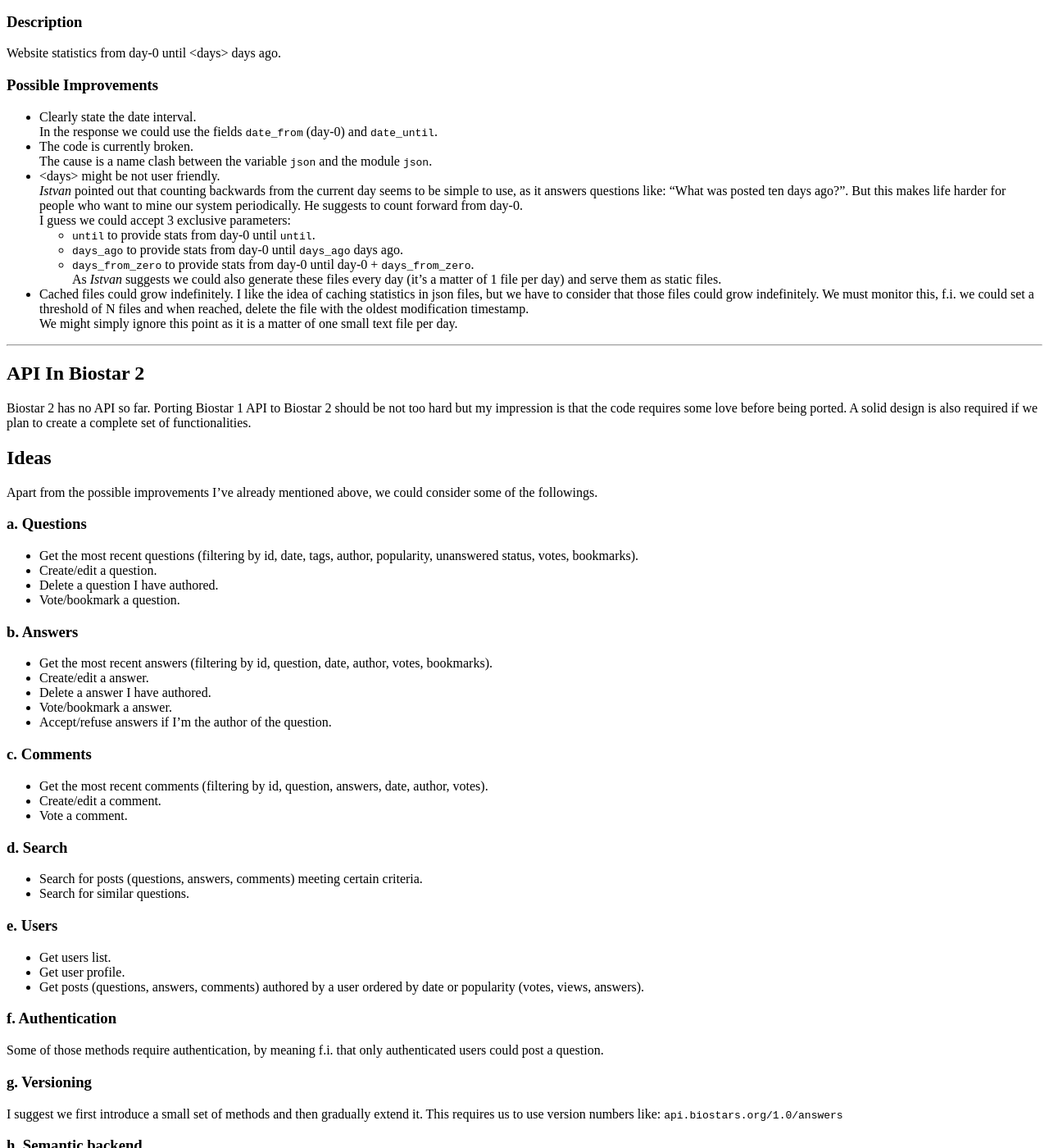
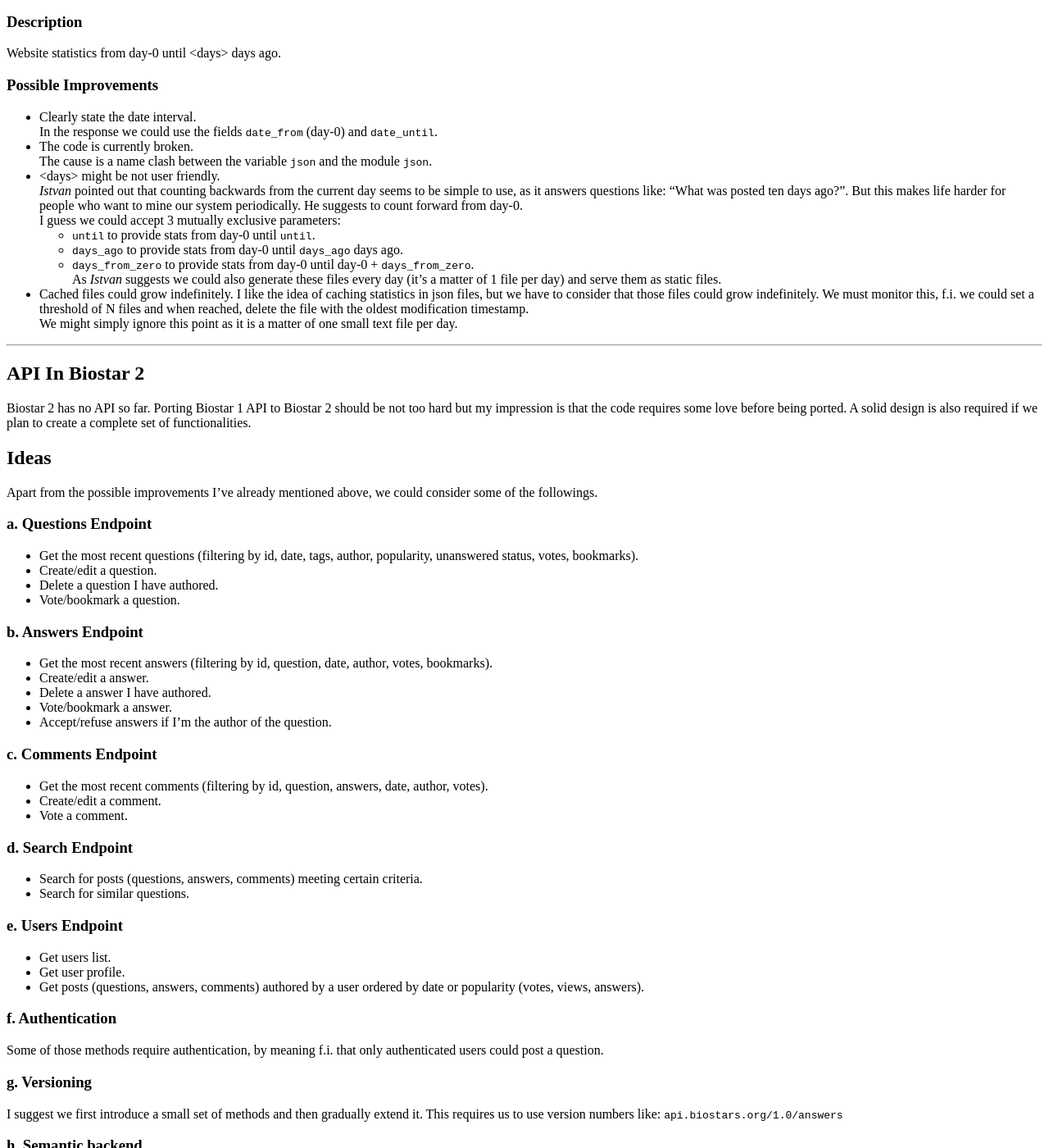
Before and after one commit to nimiq/my-summer-of-code, a Jekyll site: the page built from _posts/2014-05-13-api-sketch.md, in a window 1280 px wide and 1400 px high, scrolled down 3930 px. Shown: the whole window at 82% size. Built offline with Jekyll 4.4.1, drawn with Linux system fonts in a browser that asks for light colours; nearby versions of some CDN libraries; comment, search, counter and statistics services are not loaded; some of the changed text lies outside the part shown.

Commit message:
Update API Sketch

```diff
--- a/_posts/2014-05-13-api-sketch.md
+++ b/_posts/2014-05-13-api-sketch.md
@@ -38,11 +38,11 @@
     - [Possible Improvements](#possible-improvements-1)
 - [API In Biostar 2](#api-in-biostar-2)
   - [Ideas](#ideas)
-    - [a. Questions](#a-questions)
-    - [b. Answers](#b-answers)
-    - [c. Comments](#c-comments)
-    - [d. Search](#d-search)
-    - [e. Users](#e-users)
+    - [a. Questions Endpoint](#a-questions-endpoint)
+    - [b. Answers Endpoint](#b-answers-endpoint)
+    - [c. Comments Endpoint](#c-comments-endpoint)
+    - [d. Search Endpoint](#d-search-endpoint)
+    - [e. Users Endpoint](#e-users-endpoint)
     - [f. Authentication](#f-authentication)
     - [g. Versioning](#g-versioning)
     - [h. Semantic backend](#h-semantic-backend)
@@ -168,7 +168,7 @@
 The cause is a name clash between the variable `json` and the module `json`.
 - \<days\> might be not user friendly.
 *Istvan* pointed out that counting backwards from the current day seems to be simple to use, as it answers questions like: "What was posted ten days ago?". But this makes life harder for people who want to mine our system periodically. He suggests to count forward from day-0.
-I guess we could accept 3 exclusive parameters:
+I guess we could accept 3 mutually exclusive parameters:
     - `until` to provide stats from day-0 until `until`.
     - `days_ago` to provide stats from day-0 until `days_ago` days ago.
     - `days_from_zero` to provide stats from day-0 until day-0 + `days_from_zero`.
@@ -189,29 +189,29 @@
 
 Apart from the possible improvements I've already mentioned above, we could consider some of the followings.
 
-### a. Questions
+### a. Questions Endpoint
 - Get the most recent questions (filtering by id, date, tags, author, popularity, unanswered status, votes, bookmarks).
 - Create/edit a question.
 - Delete a question I have authored.
 - Vote/bookmark a question.
 
-### b. Answers
+### b. Answers Endpoint
 - Get the most recent answers (filtering by id, question, date, author, votes, bookmarks).
 - Create/edit a answer.
 - Delete a answer I have authored.
 - Vote/bookmark a answer.
 - Accept/refuse answers if I'm the author of the question.
 
-### c. Comments
+### c. Comments Endpoint
 - Get the most recent comments (filtering by id, question, answers, date, author, votes).
 - Create/edit a comment.
 - Vote a comment.
 
-### d. Search
+### d. Search Endpoint
 - Search for posts (questions, answers, comments) meeting certain criteria.
 - Search for similar questions.
 
-### e. Users
+### e. Users Endpoint
 - Get users list.
 - Get user profile.
 - Get posts (questions, answers, comments) authored by a user ordered by date or popularity (votes, views, answers).
```
